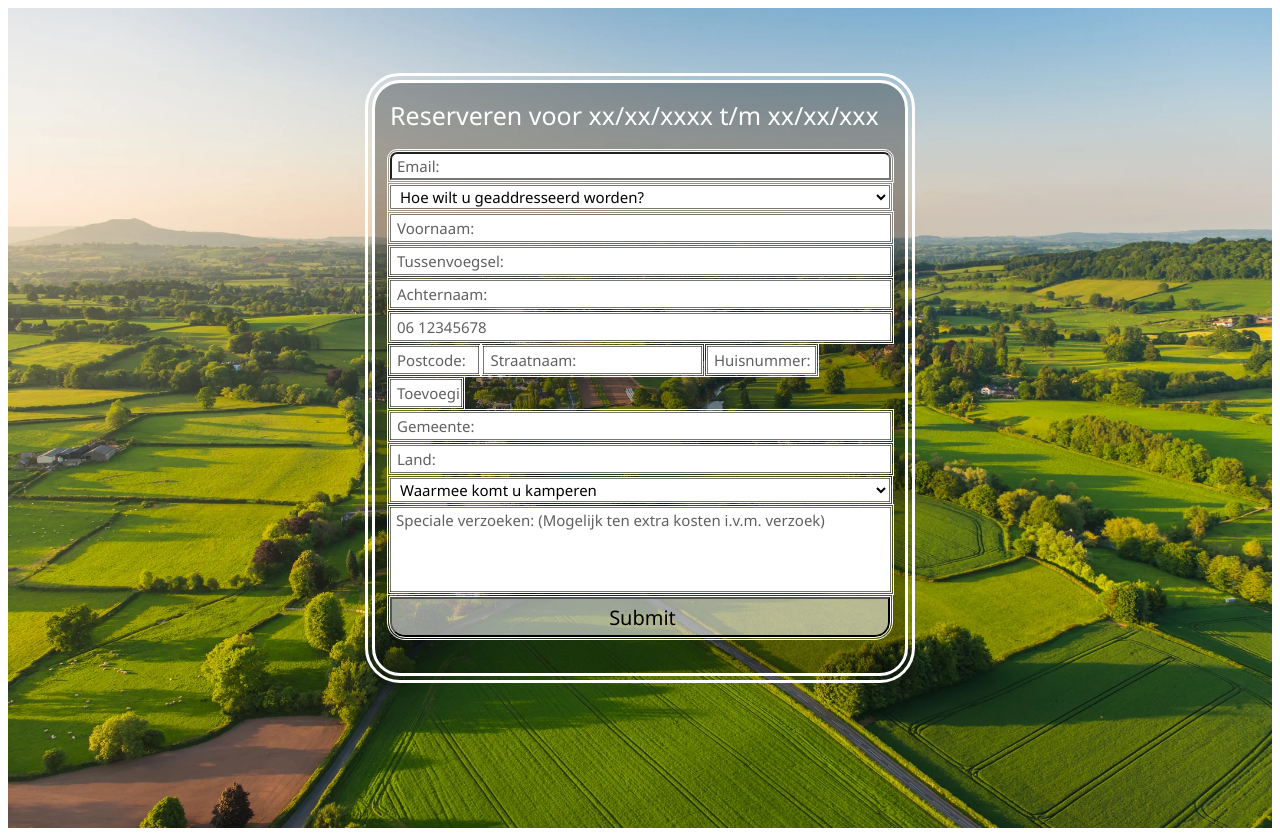
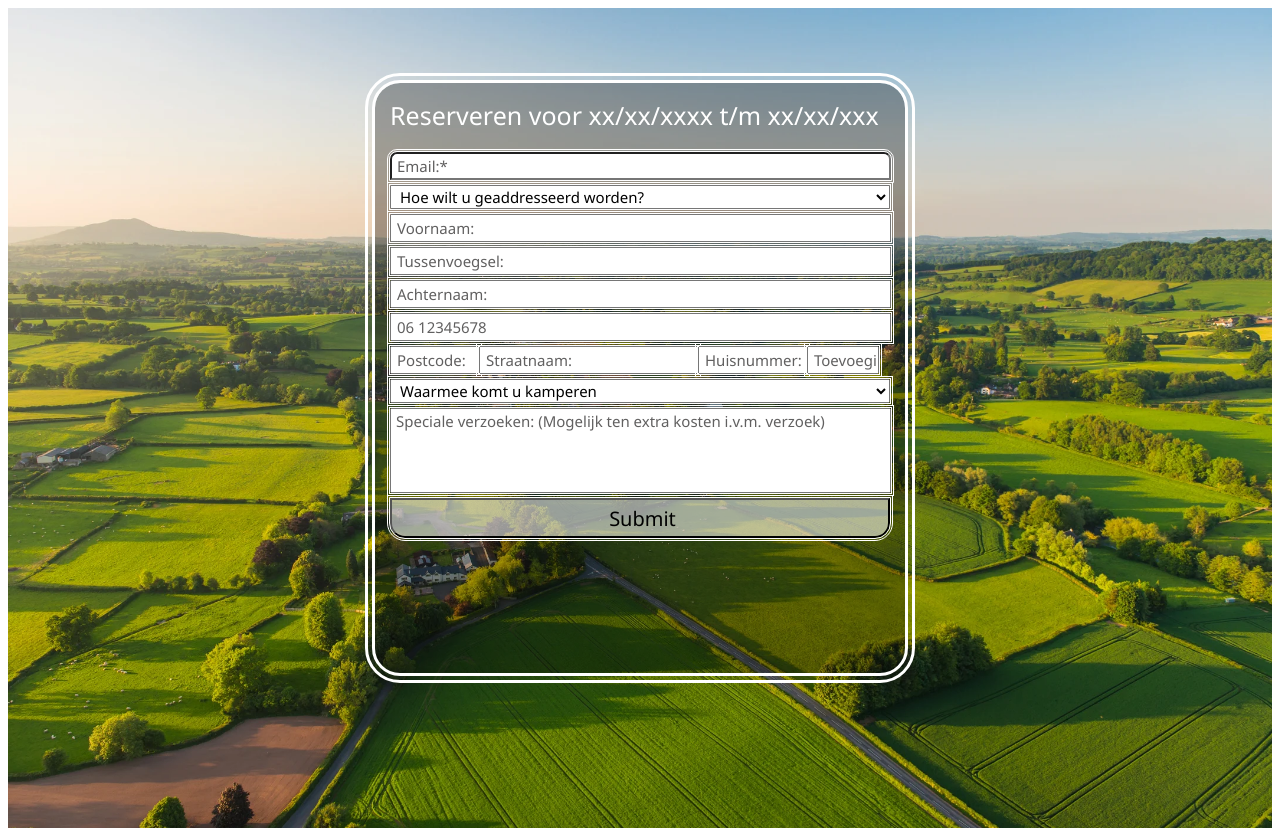
Before and after one commit to Gamelink2/BBB, a PHP site: page /public/Reservering.php in a window 1280 px wide. Run offline with PHP 8.4, Linux system fonts and the light colour scheme.

Commit message:
did the tedieus work

```diff
--- a/public/Reservering.php
+++ b/public/Reservering.php
@@ -1,8 +1,5 @@
 <?php
 session_start();
-if (isset($_SESSION['ErrorMessage'])) {
-    echo $_SESSION['ErrorMessage'];
-}
 ?>
 <!DOCTYPE html>
 <html lang="nl">
@@ -11,38 +8,101 @@ if (isset($_SESSION['ErrorMessage'])) {
   <meta name="viewport" content="width=device-width, initial-scale=1.0">
   <link rel="icon" href="./Images/BBB.ico" />
   <meta name="theme-color" content="#000000" />
-  <meta
-    name="description"
-    content="BBB"
-  />
+  <meta name="description" content="BBB" />
   <title>BBB</title>
   <script src="https://code.jquery.com/jquery-3.6.4.min.js"></script>
-<link rel="stylesheet" href="Css/Reservering.css">
+  <link rel="stylesheet" href="Css/Reservering.css">
 </head>
 <body>
     <div class="bodyReservering">
         <container class="reserveringContainer">
             <h1>Reserveren voor xx/xx/xxxx t/m xx/xx/xxx</h1>
             <form id="contactForm" method="post" action="Input.php">
-                <input class="email" type="email" id="femail" name="femail" placeholder="Email:" autocomplete="email" />
-                <select name="fname" id="fname" onchange="aanhefCheck(this.value);" autocomplete="honorific-prefix">
+            <?php
+                if (isset($_SESSION['email'])) {
+                    echo '<input class="email" type="email" id="femail" name="femail" placeholder="Email:*" autocomplete="email" value="'. $_SESSION["email"] .'" required />';
+                } else {
+                    echo '<input class="email" type="email" id="femail" name="femail" placeholder="Email:*" autocomplete="email" required/>';
+                }
+
+                if (isset($_SESSION["aanhef"])) {
+                echo '<select name="fname" id="fname" onchange="aanhefCheck(this.value);" autocomplete="honorific-prefix">
                     <option value="" disabled selected hidden>Hoe wilt u geaddresseerd worden?</option>
                     <option value="Heer">Heer</option>
                     <option value="Mvr.">Mvr.</option>
                     <option value="Geen">Geen</option>
                     <option value="Anders:">Anders:</option>
                 </select>
-                <input type="text" id="anders" name="anders" style="display: none;" placeholder="Aanhef:" autocomplete="honorific-suffix" />
-                <input type="text" id="voornaam" name="voornaam" placeholder="Voornaam:" autocomplete="given-name" />
-                <input type="text" id="tussen" name="tussen" placeholder="Tussenvoegsel:" autocomplete="additional-name" />
-                <input type="text" id="achternaam" name="achternaam" placeholder="Achternaam:" autocomplete="family-name" />
-                <input type="tel" id="telNmr" name="telNmr" placeholder="06 12345678" autocomplete="tel" inputmode="numeric" />
-                <input class="postcode" type="text" id="postcode" name="postcode" placeholder="Postcode:" autocomplete="postal-code" />
-                <input class="straatnaam" type="text" id="straat" name="straat" placeholder="Straatnaam:" autocomplete="address-line1" />
-                <input class="huisnummer" type="text" id="huisNmr" name="huisNmr" placeholder="Huisnummer:" autocomplete="address-line2" />
-                <input class="toevoeging" type="text" id="huisNmr+" name="huisNmr+" placeholder="Toevoeging:" autocomplete="address-line3" />
-                <input type="text" id="gemeente" name="gemeente" placeholder="Gemeente:" autocomplete="address-level2" />
-                <input type="text" id="land" name="land" placeholder="Land:" autocomplete="country" />
+                <input type="text" id="anders" name="anders" style="display: none;" placeholder="Aanhef:" autocomplete="honorific-suffix" />';
+                } else {
+                    echo '<select name="fname" id="fname" onchange="aanhefCheck(this.value);" autocomplete="honorific-prefix">
+                    <option value="" disabled selected hidden>Hoe wilt u geaddresseerd worden?</option>
+                    <option value="Heer">Heer</option>
+                    <option value="Mvr.">Mvr.</option>
+                    <option value="Geen">Geen</option>
+                    <option value="Anders:">Anders:</option>
+                    </select>
+                    <input type="text" id="anders" name="anders" style="display: none;" placeholder="Aanhef:" autocomplete="honorific-suffix" />';
+                    }
+                    if (isset($_SESSION["voornaam"])) {
+                    echo '<input type="text" id="voornaam" name="voornaam" placeholder="Voornaam:" value='. $_SESSION['voornaam'] .' autocomplete="given-name" required />';
+                } else {
+                    echo '<input type="text" id="voornaam" name="voornaam" placeholder="Voornaam:" autocomplete="given-name" required/>';
+                }
+                if (isset($_SESSION['tussenvoegsel'])) {
+                    echo '<input type="text" id="tussen" name="tussen" placeholder="Tussenvoegsel:" value='.$_SESSION['tussenvoegsel'].'autocomplete="additional-name" />';
+                } else {
+                    echo '<input type="text" id="tussen" name="tussen" placeholder="Tussenvoegsel:" autocomplete="additional-name" />';
+                }
+                if (isset($_SESSION['achternaam'])) {
+                    echo '<input type="text" id="achternaam" name="achternaam" placeholder="Achternaam:" autocomplete="family-name" required/value='. $_SESSION['straatnaam'] .'>';
+                } else {
+                    echo '<input type="text" id="achternaam" name="achternaam" placeholder="Achternaam:" autocomplete="family-name" required/>';
+                }
+                if (isset($_SESSION['nummer'])) {
+                    echo '<input type="tel" id="telNmr" name="telNmr" placeholder="06 12345678" autocomplete="tel" inputmode="numeric" required/value='. $_SESSION['straatnaam'] .'>';
+                } else {
+                    echo '<input type="tel" id="telNmr" name="telNmr" placeholder="06 12345678" autocomplete="tel" inputmode="numeric" required/>';
+                }
+                if (isset($_SESSION['postcode'])) {
+                    echo '<input class="postcode" type="text" id="postcode" name="postcode" placeholder="Postcode:" autocomplete="postal-code" value='. $_SESSION['straatnaam'] .'/>';
+                } else {
+                    echo '<input class="postcode" type="text" id="postcode" name="postcode" placeholder="Postcode:" autocomplete="postal-code" />';
+                }
+                if (isset($_SESSION['straatnaam'])) {
+                    echo '<input class="straatnaam" type="text" id="straat" name="straat" placeholder="Straatnaam:" autocomplete="address-line1"> value='. $_SESSION['straatnaam'] .'';
+                } else {
+                    echo '<input class="straatnaam" type="text" id="straat" name="straat" placeholder="Straatnaam:" autocomplete="address-line1">';
+                }
+                if (isset($_SESSION['huisnummer'])) {
+                    echo '<input class="huisnummer" type="text" id="huisNmr" name="huisNmr" placeholder="Huisnummer:" autocomplete="address-line2" value='. $_SESSION['huinummer'] . '>';
+                } else {
+                    echo '<input class="huisnummer" type="text" id="huisNmr" name="huisNmr" placeholder="Huisnummer:" autocomplete="address-line2">';
+                }
+                if (isset($_SESSION['toevoeging'])) {
+                    echo '<input class="toevoeging" type="text" id="huisNmr+" name="huisNmr+" placeholder="Toevoeging:" autocomplete="address-line3" value='. $_SESSION['toevoeging'] .'>';
+                } else {
+                    echo '<input class="toevoeging" type="text" id="huisNmr+" name="huisNmr+" placeholder="Toevoeging:" autocomplete="address-line3">';
+                }
+                if (isset($_SESSION['land'])) {
+                    echo '<input type="text" id="land" name="land" placeholder="Land:" autocomplete="country">';
+                } else {
+                    echo '';
+                }
+                if (isset($_SESSION['middelen'])) {
+                    echo '<select name="middelen" id="middelen" required>
+                    <option value="">Waarmee komt u kamperen</option>
+                    <option value="Tent" '.(isset($_SESSION['middelen']) && $_SESSION['middelen'] === "Tent" ? 'selected' : '').'>Tent</option>
+                    <option value="caravan" '.(isset($_SESSION['middelen']) && $_SESSION['middelen'] === "caravan" ? 'selected' : '').'>Caravan</option>
+                    <option value="Anders" '.(isset($_SESSION['middelen']) && $_SESSION['middelen'] === "Anders" ? 'selected' : '').'>Anders</option>
+                </select>
+                <div id="andersInput" style="display: none;">
+                    <label for="anders">Anders, specificeren:</label>
+                    <input type="text" name="anders" id="anders">
+                </div>';
+
+                } else {
+                echo '
                 <select name="middelen" id="middelen" required>
                     <option value="">Waarmee komt u kamperen</option>
                     <option value="Tent">Tent</option>
@@ -52,9 +112,17 @@ if (isset($_SESSION['ErrorMessage'])) {
                 <div id="andersInput" style="display: none;">
                     <label for="anders">Anders, specificeren:</label>
                     <input type="text" name="anders" id="anders">
-                </div>
-                <textarea class="fmsg" id="verzoek" name="verzoek" form="contactForm" placeholder="Speciale verzoeken: (Mogelijk ten extra kosten i.v.m. verzoek)"></textarea>
-                <input class="submit" type="submit" value="Submit"/>
+                </div>';
+                }
+
+                if (isset($_SESSION['verzoek'])) {
+                    echo '<textarea class="fmsg" id="verzoek" name="verzoek" form="contactForm" placeholder="Speciale verzoeken: (Mogelijk ten extra kosten i.v.m. verzoek)"></textarea>';
+                } else {
+                    echo '<textarea class="fmsg" id="verzoek" name="verzoek" form="contactForm" placeholder="Speciale verzoeken: (Mogelijk ten extra kosten i.v.m. verzoek)"></textarea>';
+                }
+            ?>
+            <input class="submit" type="submit" value="Submit">
+
             </form>
         </container>
         <script>
@@ -72,8 +140,8 @@ if (isset($_SESSION['ErrorMessage'])) {
             });
         </script>
     </div>
-<?php
-unset($_SESSION['ErrorMessage']);
-?>
+    <?php
+    unset($_SESSION['ErrorMessage']);
+    ?>
 </body>
 </html>
```
Also changed, not shown: public/Input.php (+15 -15 lines), public/mapPage.html (+6 -7 lines).
